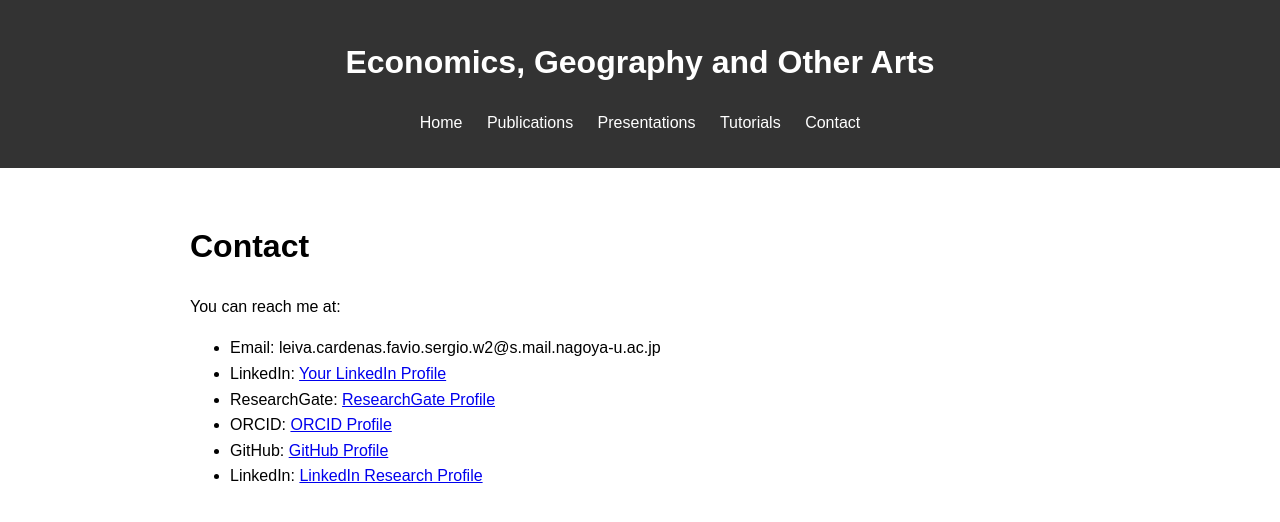
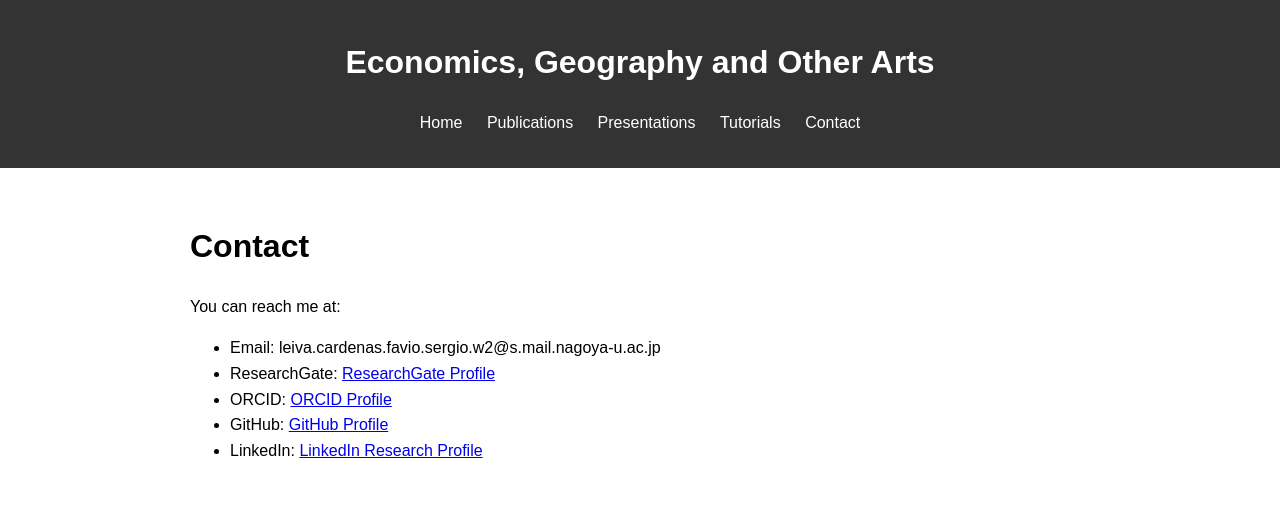
Before and after one commit to Favioleiva/favioleiva.github.io, a Jekyll site: the page built from contact.md, in a window 1280 px wide. Shown: the top 522 px of the page. Built offline with Jekyll 4.4.1, drawn with Linux system fonts in a browser that asks for light colours.

Commit message:
Update contact.md

```diff
--- a/contact.md
+++ b/contact.md
@@ -9,7 +9,6 @@ permalink: /contact/
 You can reach me at:
 
 - Email: leiva.cardenas.favio.sergio.w2@s.mail.nagoya-u.ac.jp
-- LinkedIn: [Your LinkedIn Profile](https://www.linkedin.com/in/yourprofile)
 - ResearchGate: [ResearchGate Profile](https://www.researchgate.net/profile/Favio-Leiva/research)
 - ORCID: [ORCID Profile](https://orcid.org/0000-0001-9315-3097)
 - GitHub: [GitHub Profile](https://github.com/Favioleiva)
```
